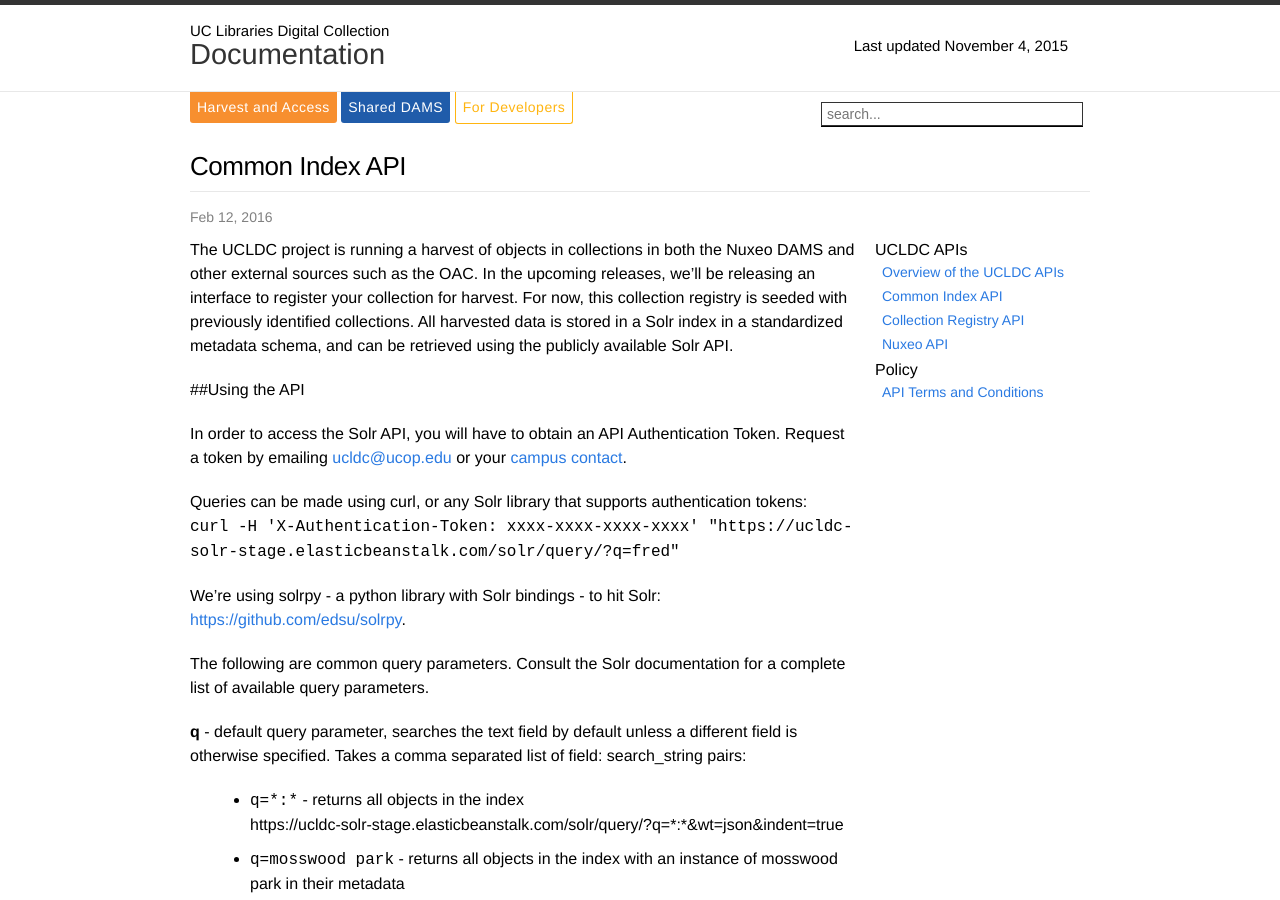
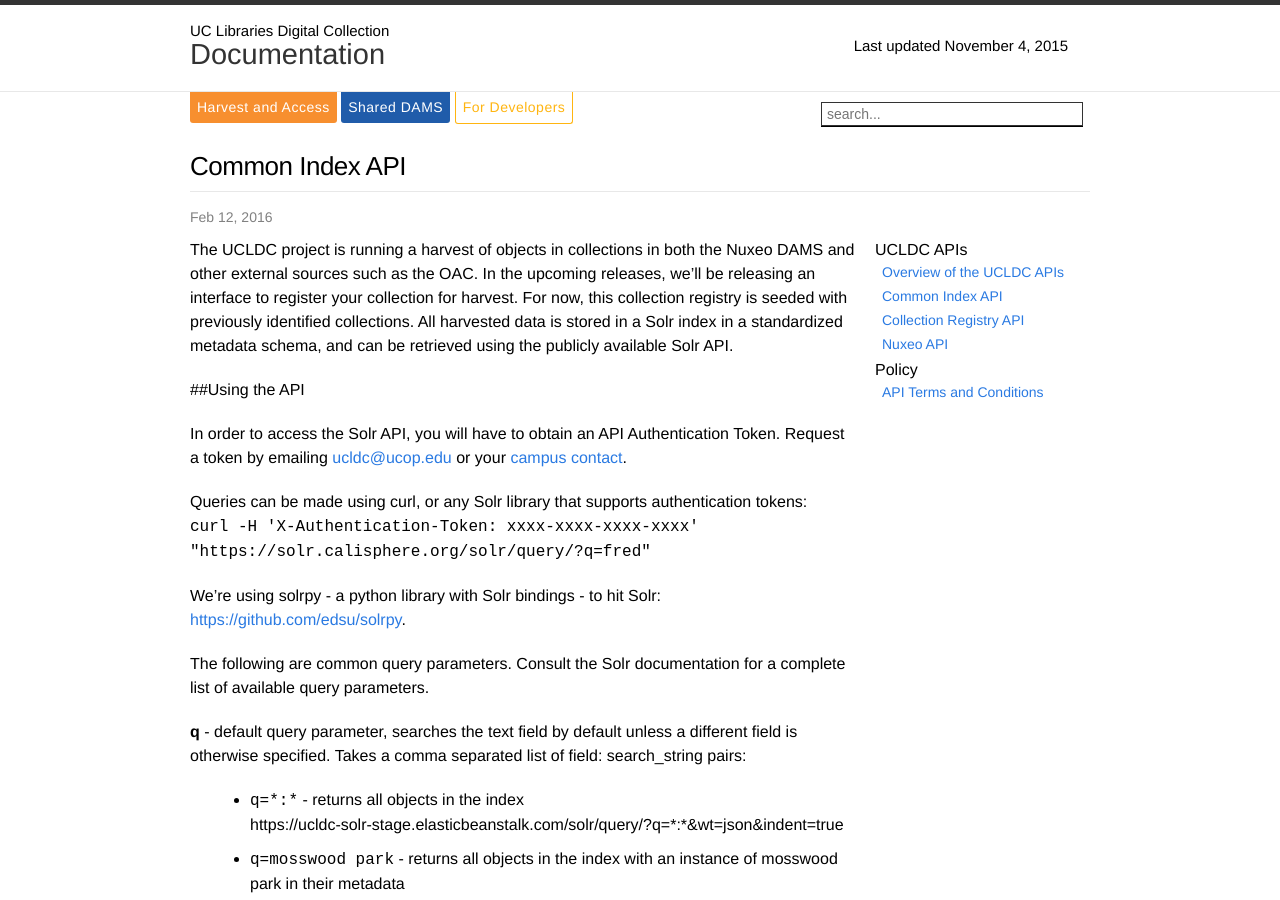
Before and after one commit to ucldc/ucldc-docs, a Jekyll site: the page built from _technical/solr-api.md, in a window 1280 px wide and 900 px high. Built offline with Jekyll 4.4.1, drawn with Linux system fonts in a browser that asks for light colours; nearby versions of some CDN libraries; some of the changed lines change nothing that is shown.

Commit message:
Update solr-api.md

```diff
--- a/_technical/solr-api.md
+++ b/_technical/solr-api.md
@@ -10,7 +10,7 @@ The UCLDC project is running a harvest of objects in collections in both the Nux
 In order to access the Solr API, you will have to obtain an API Authentication Token. Request a token by emailing <a href="mailto:ucldc@ucop.edu">ucldc@ucop.edu</a> or your [campus contact]({{ site.url }}{{ site.baseurl }}/docs/collection-admins/).
 
 Queries can be made using curl, or any Solr library that supports authentication tokens: <br/>
-<code>curl -H 'X-Authentication-Token: xxxx-xxxx-xxxx-xxxx' "https://ucldc-solr-stage.elasticbeanstalk.com/solr/query/?q=fred"</code>
+<code>curl -H 'X-Authentication-Token: xxxx-xxxx-xxxx-xxxx' "https://solr.calisphere.org/solr/query/?q=fred"</code>
 
 We're using solrpy - a python library with Solr bindings - to hit Solr: [https://github.com/edsu/solrpy](https://github.com/edsu/solrpy).
 
```
